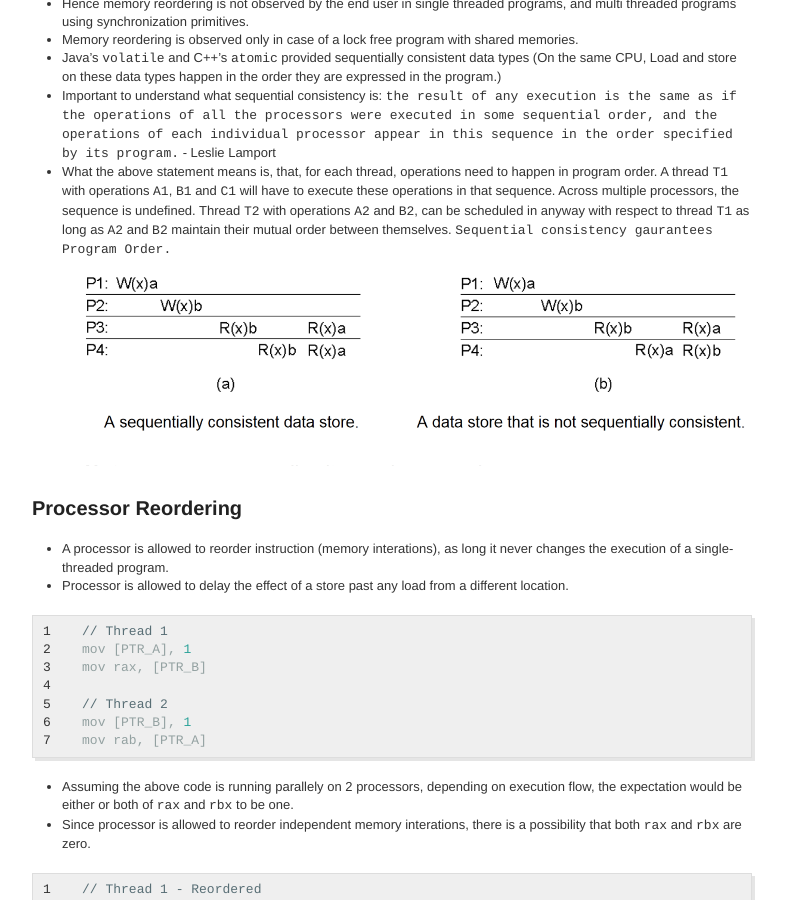
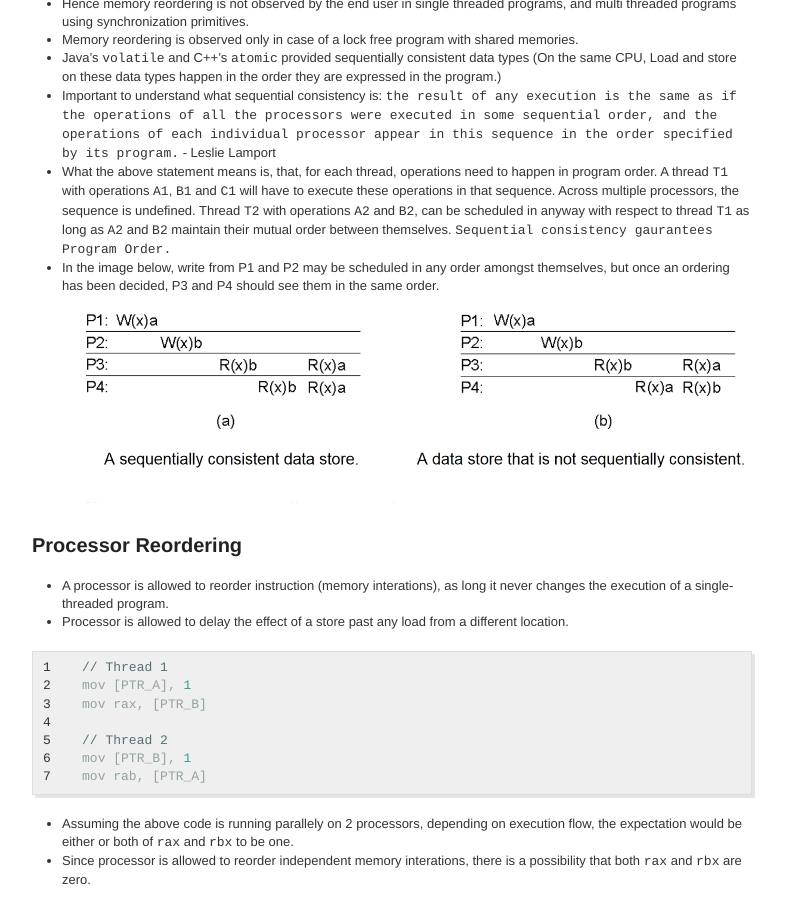
Before and after one commit to ritsz/ritsz.github.io, a Jekyll site: the page built from _posts/2019-08-01-Synchronization-and-Concurrency.md, in a window 1280 px wide and 900 px high, scrolled down 341 px. Shown: the whole window, without its empty margins (248-1034 px from the left). Built offline with Jekyll 4.4.1, drawn with Linux system fonts in a browser that asks for light colours; some of the changed text lies outside the part shown.

Commit message:
Add images for synchronization with

```diff
--- a/_posts/2019-08-01-Synchronization-and-Concurrency.md
+++ b/_posts/2019-08-01-Synchronization-and-Concurrency.md
@@ -16,7 +16,8 @@ category:
 * Java's `volatile` and C++'s `atomic` provided sequentially consistent data types (On the same CPU, Load and store on these data types happen in the order they are expressed in the program.)
 * Important to understand what sequential consistency is: `the result of any execution is the same as if the operations of all the processors were executed in some sequential order, and the operations of each individual processor appear in this sequence in the order specified by its program.` - Leslie Lamport
 * What the above statement means is, that, for each thread, operations need to happen in program order. A thread `T1` with operations `A1`, `B1` and `C1` will have to execute these operations in that sequence. Across multiple processors, the sequence is undefined. Thread `T2` with operations `A2` and `B2`, can be scheduled in anyway with respect to thread `T1` as long as `A2` and `B2` maintain their mutual order between themselves. `Sequential consistency gaurantees Program Order.`
-![useful image]({{ site.url }}/images/Sequential-Consistency.PNG)
+* In the image below, write from P1 and P2 may be scheduled in any order amongst themselves, but once an ordering has been decided, P3 and P4 should see them in the same order.
+![Sequential consistency]({{ site.url }}/images/Sequential-Consistency.PNG)
 
 ### Processor Reordering
 * A processor is allowed to reorder instruction (memory interations), as long it never changes the execution of a single-threaded program.
@@ -101,8 +102,12 @@ category:
 * The 2 acquire and release calls help the threads synchronize with each other.
 * Acquire semantic is analogous to acquiring a lock. Operation after it cannot be reordered to be before it.
 * Release semantic is analogous to releasing a lock. Operations before it cannot be reordered to be after it.
+![Synchronization-with]({{ site.url }}/images/Synchronization-With.jpg)
 
 
 ### References
 1. [Memory Reordering Caught in the Act](https://preshing.com/20120515/memory-reordering-caught-in-the-act/)
 2. [Memory barrier - Kernel documentation](https://www.kernel.org/doc/Documentation/memory-barriers.txt)
+3. [Sequential Consistency](https://en.wikipedia.org/wiki/Sequential_consistency)
+4. [University of Helsinki - Distributed Systems: Replication and Consistency](https://www.cs.helsinki.fi/webfm_send/1256)
+5. [What volatile means in Java](http://jeremymanson.blogspot.com/2008/11/what-volatile-means-in-java.html)
```
Also changed, not shown: images/Synchronization-With.jpg (added).
